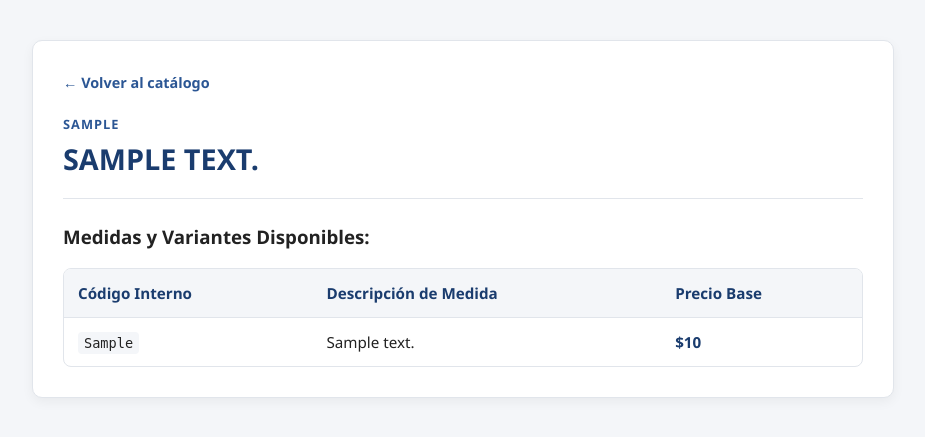
After one commit to rriosecosa/digitalizacionCatalogo, a Django app: page /producto/1/ in a window 1280 px wide. The commit adds this page. Shown: the top 437 px of the page, without its empty margins (177-1102 px from the left). Run offline with Django 5.2, Linux system fonts and the light colour scheme; tables that the repository leaves empty hold one stand-in row (values such as "Sample post").

Commit message:
Integracion detalle_producto

```diff
--- a/prueba/models.py
+++ b/prueba/models.py
@@ -17,27 +17,18 @@ class Producto(models.Model):
     )
 
     precio_base_pesos = models.FloatField(blank=True, null=True)
-
     stock_disponible = models.FloatField(blank=True, null=True)
-
     eliminado = models.FloatField(blank=True, null=True)
 
     @property
     def familia(self):
-
         if not self.codigo:
             return None
-
         partes = self.codigo.split("-")
-
         if len(partes) < 2:
             return None
-
         codigo_familia = partes[1]
-
-        return FamiliaProducto.objects.filter(
-            codigo=codigo_familia
-        ).first()
+        return FamiliaProducto.objects.filter(codigo=codigo_familia).first()
 
     class Meta:
         managed = False
@@ -45,13 +36,9 @@ class Producto(models.Model):
 
 
 class Proveedor(models.Model):
-
     field_id = models.IntegerField(db_column="_id", primary_key=True)
-
     codigo = models.TextField(blank=True, null=True)
-
     razon_social = models.TextField(blank=True, null=True)
-
     marca = models.TextField(blank=True, null=True)
 
     class Meta:
@@ -59,16 +46,51 @@ class Proveedor(models.Model):
         db_table = "proveedor"
 
     def __str__(self):
-        return self.razon_social or f"Proveedor {self.field_id}"
+        return self.marca if self.marca else (self.razon_social or f"Proveedor {self.field_id}")
+
 
 class FamiliaProducto(models.Model):
-
     field_id = models.IntegerField(db_column="_id", primary_key=True)
-
-    codigo = models.CharField(max_length=2)
-
+    codigo = models.TextField(blank=True, null=True)
     descripcion = models.TextField(blank=True, null=True)
 
     class Meta:
         managed = False
         db_table = "familia_de_productos"
+
+
+# =====================================================================
+# NUEVO MODELO ASOCIADO A LA VISTA DE NEON (POSTGRESQL)
+# =====================================================================
+class VistaProductoAgrupado(models.Model):
+    id = models.IntegerField(primary_key=True)  # Mapea al _id original del producto
+    codigo = models.TextField(blank=True, null=True)
+    descripcion = models.TextField(blank=True, null=True)
+    precio_base_pesos = models.FloatField(blank=True, null=True)
+    stock_disponible = models.FloatField(blank=True, null=True)
+    eliminado = models.FloatField(blank=True, null=True)
+
+    proveedor = models.ForeignKey(
+        "Proveedor",
+        db_column="proveedor",
+        on_delete=models.DO_NOTHING,
+        blank=True,
+        null=True,
+        related_name="productos_agrupados",
+    )
+
+    # Campo calculado dinámicamente mediante las Regex de Postgres en Neon
+    descripcion_grupo = models.TextField()
+
+    @property
+    def familia(self):
+        if not self.codigo or "-" not in self.codigo:
+            return None
+        partes = self.codigo.split("-")
+        if len(partes) < 2:
+            return None
+        return FamiliaProducto.objects.filter(codigo=partes[1]).first()
+
+    class Meta:
+        managed = False  # Django ignorará las migraciones para este modelo
+        db_table = "vista_producto_agrupado"
--- a/prueba/urls.py
+++ b/prueba/urls.py
@@ -1,6 +1,7 @@
 from django.urls import path
-from .views import lista_productos
+from .views import lista_productos, detalle_producto
 
 urlpatterns = [
     path('', lista_productos, name='productos'),
+    path('producto/<int:producto_id>/', detalle_producto, name='detalle_producto'), # <-- Nueva Ruta
 ]
--- a/prueba/views.py
+++ b/prueba/views.py
@@ -1,7 +1,7 @@
 from collections import OrderedDict
 
 from django.core.paginator import Paginator
-from django.shortcuts import render
+from django.shortcuts import render, get_object_or_404
 
 from .agrupador import obtener_grupo
 from .models import FamiliaProducto, Producto
@@ -121,6 +121,7 @@ def lista_productos(request):
         if grupo not in grupos:
 
             grupos[grupo] = {
+                "id_referencia": p.field_id, # <-- GUARDAMOS EL ID PARA LA URL DEL DETALLE
 
                 "nombre": grupo,
 
@@ -254,3 +255,40 @@ def lista_productos(request):
         },
 
     )
+
+
+# ==========================================
+# NUEVA VISTA: VISTA DETALLE INDEPENDIENTE
+# ==========================================
+def detalle_producto(request, producto_id):
+    # Conseguimos el producto de ancla para el detalle
+    producto_base = get_object_or_404(Producto.objects.select_related("proveedor"), field_id=producto_id)
+
+    # Identificamos su grupo raíz con tu función nativa
+    nombre_grupo = obtener_grupo(producto_base.descripcion)
+    if not nombre_grupo:
+        nombre_grupo = producto_base.descripcion
+
+    marca_grupo = producto_base.proveedor.marca if producto_base.proveedor else ""
+
+    # Buscamos en el total de productos sólo las variantes que caigan en este mismo grupo
+    todos_los_productos = Producto.objects.select_related("proveedor").exclude(descripcion__startswith="***")
+
+    variantes = []
+    for p in todos_los_productos:
+        g = obtener_grupo(p.descripcion) or p.descripcion
+        m = p.proveedor.marca if p.proveedor else ""
+
+        if g == nombre_grupo and m == marca_grupo:
+            variantes.append(p)
+
+    return render(
+        request,
+        "detalle.html",
+        {
+            "nombre_grupo": nombre_grupo,
+            "marca": marca_grupo,
+            "producto_base": producto_base,
+            "variantes": variantes,
+        },
+    )
--- /dev/null
+++ b/templates/detalle.html
@@ -0,0 +1,154 @@
+<!DOCTYPE html>
+<html lang="es">
+<head>
+<meta charset="UTF-8">
+<meta name="viewport" content="width=device-width, initial-scale=1.0">
+<title>Detalle - {{ nombre_grupo }}</title>
+<style>
+    :root {
+        --color-primario: #1a3c6e;
+        --color-primario-claro: #2b5694;
+        --color-fondo: #f4f6f9;
+        --color-borde: #e1e5eb;
+        --color-texto: #222;
+        --color-texto-suave: #6b7280;
+        --radio: 10px;
+    }
+
+    body {
+        margin: 0;
+        font-family: "Segoe UI", Roboto, sans-serif;
+        background: var(--color-fondo);
+        color: var(--color-texto);
+        padding: 40px 20px;
+    }
+
+    .container {
+        max-width: 800px;
+        margin: 0 auto;
+        background: #fff;
+        border: 1px solid var(--color-borde);
+        border-radius: var(--radio);
+        padding: 30px;
+        box-shadow: 0 4px 12px rgba(0,0,0,0.05);
+    }
+
+    .volver {
+        display: inline-block;
+        margin-bottom: 20px;
+        color: var(--color-primario-claro);
+        text-decoration: none;
+        font-weight: 600;
+        font-size: 0.9rem;
+    }
+    .volver:hover { text-decoration: underline; }
+
+    .header-detalle {
+        border-bottom: 1px solid var(--color-borde);
+        padding-bottom: 20px;
+        margin-bottom: 25px;
+    }
+
+    .header-detalle .marca {
+        font-size: 0.8rem;
+        text-transform: uppercase;
+        font-weight: 700;
+        letter-spacing: 1px;
+        color: var(--color-primario-claro);
+    }
+
+    .header-detalle h1 {
+        margin: 5px 0 0 0;
+        font-size: 1.8rem;
+        color: var(--color-primario);
+    }
+
+    .table-wrapper {
+        border: 1px solid var(--color-borde);
+        border-radius: 8px;
+        overflow: hidden;
+    }
+
+    table {
+        width: 100%;
+        border-collapse: collapse;
+        text-align: left;
+        font-size: 0.95rem;
+    }
+
+    th {
+        background: var(--color-fondo);
+        color: var(--color-primario);
+        padding: 14px;
+        font-weight: 600;
+        border-bottom: 1px solid var(--color-borde);
+    }
+
+    td {
+        padding: 14px;
+        border-bottom: 1px solid var(--color-borde);
+    }
+
+    tr:last-child td { border-bottom: none; }
+    tr:hover { background: #f9fafb; }
+
+    .text-mono {
+        font-family: monospace;
+        background: var(--color-fondo);
+        padding: 3px 6px;
+        border-radius: 4px;
+        font-size: 0.85rem;
+    }
+
+    .precio {
+        font-weight: 600;
+        color: var(--color-primario);
+    }
+</style>
+</head>
+<body>
+
+<div class="container">
+    <a href="{% url 'productos' %}" class="volver">← Volver al catálogo</a>
+
+    <div class="header-detalle">
+        {% if marca %}
+            <span class="marca">{{ marca }}</span>
+        {% endif %}
+        <h1>{{ nombre_grupo }}</h1>
+        {% if producto_base.familia %}
+            <p style="color: var(--color-texto-suave); margin: 5px 0 0 0; font-size: 0.9rem;">Familia: {{ producto_base.familia.descripcion }}</p>
+        {% endif %}
+    </div>
+
+    <h3>Medidas y Variantes Disponibles:</h3>
+    <div class="table-wrapper">
+        <table>
+            <thead>
+                <tr>
+                    <th>Código Interno</th>
+                    <th>Descripción de Medida</th>
+                    <th>Precio Base</th>
+                </tr>
+            </thead>
+            <tbody>
+                {% for var in variantes %}
+                <tr>
+                    <td><span class="text-mono">{{ var.codigo|default:"---" }}</span></td>
+                    <td>{{ var.descripcion }}</td>
+                    <td class="precio">
+                        {% if var.precio_base_pesos %}
+                            ${{ var.precio_base_pesos|floatformat:0 }}
+                        {% else %}
+                            Consultar precio
+                        {% endif %}
+                    </td>
+                </tr>
+                {% endfor %}
+            </tbody>
+        </table>
+    </div>
+</div>
+
+</body>
+</html>
```
Also changed, not shown: templates/productos.html (+19 -52 lines).
